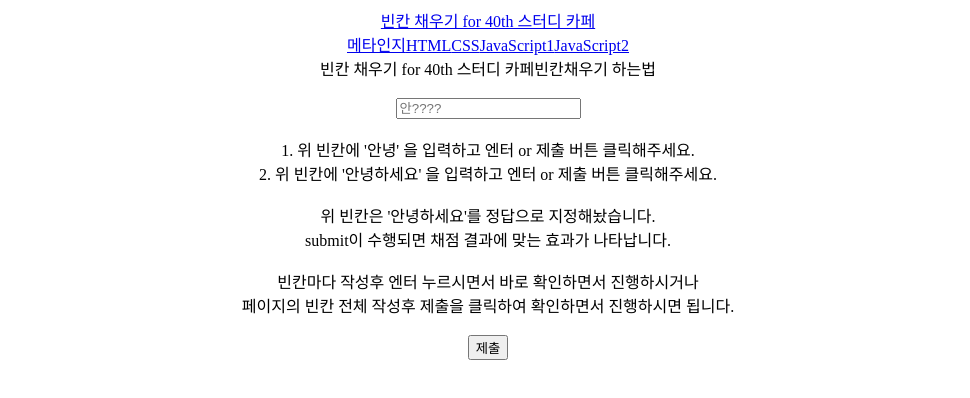
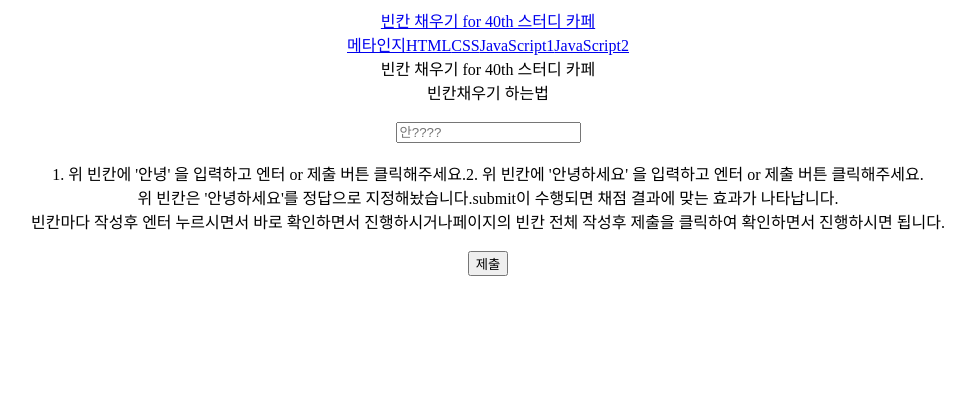
Before and after one commit to haileyport/fill-the-blank-react, a React (Create React App) app: page / in a window 1280 px wide. Shown: the top 398 px of the page, without its empty margins (152-1122 px from the left). Built offline with nearby package versions, Linux system fonts and the light colour scheme.

Commit message:
style: Layout 컴포넌트 분리, Menu  width 수정

```diff
--- a/src/component/Menu.js
+++ b/src/component/Menu.js
@@ -10,7 +10,7 @@ const Menu = () => {
     { title: "JavaScript2", url: "/javascript2" },
   ];
   return (
-    <div className="flex flex-row flex justify-between items-center max-w-6xl h-16 mx-auto px-4 bg-indigo-900">
+    <div className="flex flex-row justify-between items-center h-16 mx-auto px-4 bg-indigo-900">
       <header>
         <Link className="font-bold text-violet-100" to="/">
           빈칸 채우기 for 40th 스터디 카페
--- /dev/null
+++ b/src/pages/Layout.js
@@ -0,0 +1,15 @@
+import React from "react";
+
+const Layout = ({ contents }) => {
+  return (
+    <div className="h-full">
+      <main className="flex justify-center items-center">
+        <form className="flex flex-col text-left mx-32 px-9 py-9 left-1/2 top-1/4	rounded-lg border-2 border-yellow-50 ">
+          {contents}
+        </form>
+      </main>
+    </div>
+  );
+};
+
+export default Layout;
--- a/src/pages/Main.js
+++ b/src/pages/Main.js
@@ -1,8 +1,9 @@
 import React, { useState } from "react";
+import Layout from "./Layout";
 
-const Main = () => {
+const MainContents = () => {
   const css =
-    "rounded-md focus:outline-none focus:border-sky-500 focus:bg-slate-100 focus:ring-sky-500 focus:ring-1 text-gray-800 ";
+    "rounded-md focus:outline-none focus:border-sky-500 focus:ring-sky-500 focus:ring-1 text-gray-800 ";
   const [text, setText] = useState("");
   const [newCSs, setNewCss] = useState(css);
   const data = {
@@ -21,14 +22,12 @@ const Main = () => {
       setNewCss(`${css}bg-red-100`);
       setText("");
     }
-    console.log(newCSs);
   };
   return (
-    <div className="h-full">
-      <main className="flex items-center">
-        <form className="mx-32 px-9 py-9 left-1/2 top-1/4	rounded-lg border-2 border-yellow-50">
-          <span>빈칸 채우기 for 40th 스터디 카페</span>
-          <span>빈칸채우기 하는법</span>
+    <>
+      <span className="text-2xl">빈칸 채우기 for 40th 스터디 카페</span>
+      <br />
+      <span className="text-xl">빈칸채우기 하는법</span>
       <br />
       <br />
       <span className="text-gray-800">
@@ -47,33 +46,26 @@ const Main = () => {
       <span>
         1. 위 빈칸에 '안녕' 을 입력하고 엔터 or 제출 버튼 클릭해주세요.
       </span>
-          <br />
       <span>
-            2. 위 빈칸에 '안녕하세요' 을 입력하고 엔터 or 제출 버튼
-            클릭해주세요.
+        2. 위 빈칸에 '안녕하세요' 을 입력하고 엔터 or 제출 버튼 클릭해주세요.
       </span>
       <br />
-          <br />
       <span>위 빈칸은 '안녕하세요'를 정답으로 지정해놨습니다.</span>
-          <br />
       <span>submit이 수행되면 채점 결과에 맞는 효과가 나타납니다.</span>
       <br />
-          <br />
+      <span>빈칸마다 작성후 엔터 누르시면서 바로 확인하면서 진행하시거나</span>
       <span>
-            빈칸마다 작성후 엔터 누르시면서 바로 확인하면서 진행하시거나
-          </span>
-          <br />
-          <span>
-            페이지의 빈칸 전체 작성후 제출을 클릭하여 확인하면서 진행하시면
-            됩니다.
+        페이지의 빈칸 전체 작성후 제출을 클릭하여 확인하면서 진행하시면 됩니다.
       </span>
       <br />
       <br />
       <button onClick={answerHandler}>제출</button>
-        </form>
-      </main>
-    </div>
+    </>
   );
 };
 
+const Main = () => {
+  return <Layout contents={<MainContents />} />;
+};
+
 export default Main;
```
Lines whose indentation alone changed are shown as unchanged.
